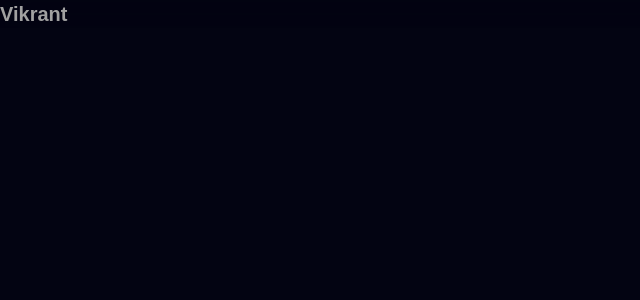
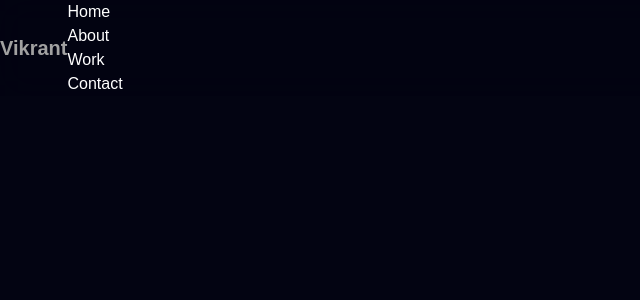
Before and after one commit to codeby-vikrant/Portfolio_Vikrant_Vani, a React (Vite) app: page / in a window 1280 px wide. Shown: the top 300 px of the page, without its empty margins (0-640 px from the left). Built offline with nearby package versions, Linux system fonts and the light colour scheme; a web font is replaced by a local one.

Commit message:
added navigations in navbar

```diff
--- a/src/sections/Navbar.jsx
+++ b/src/sections/Navbar.jsx
@@ -1,5 +1,23 @@
 import React, { useState } from "react";
 
+function Navigation() {
+  return (
+    <ul className="nav-ul">
+      <li className="nav-li">
+        <a className="nav-link">Home</a>
+      </li>
+      <li className="nav-li">
+        <a className="nav-link">About</a>
+      </li>
+      <li className="nav-li">
+        <a className="nav-link">Work</a>
+      </li>
+      <li className="nav-li">
+        <a className="nav-link">Contact</a>
+      </li>
+    </ul>
+  );
+}
 const Navbar = () => {
   const [isOpen, setIsOpen] = useState(false);
 
@@ -23,6 +41,9 @@
               alt="toggle"
             />
           </button>
+          <nav className="hidden sm:flex">
+            <Navigation />
+          </nav>
         </div>
       </div>
     </div>
```
